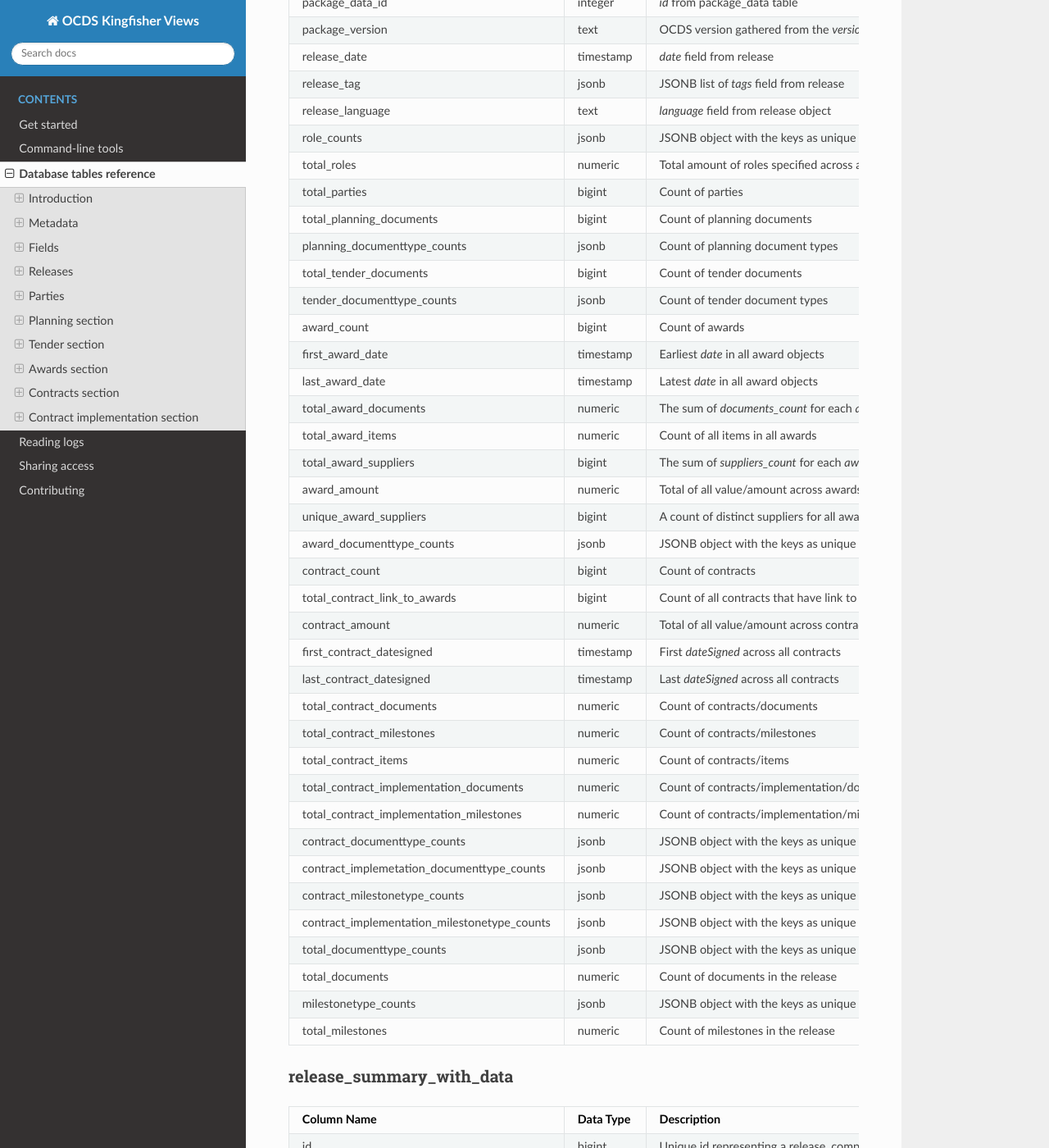
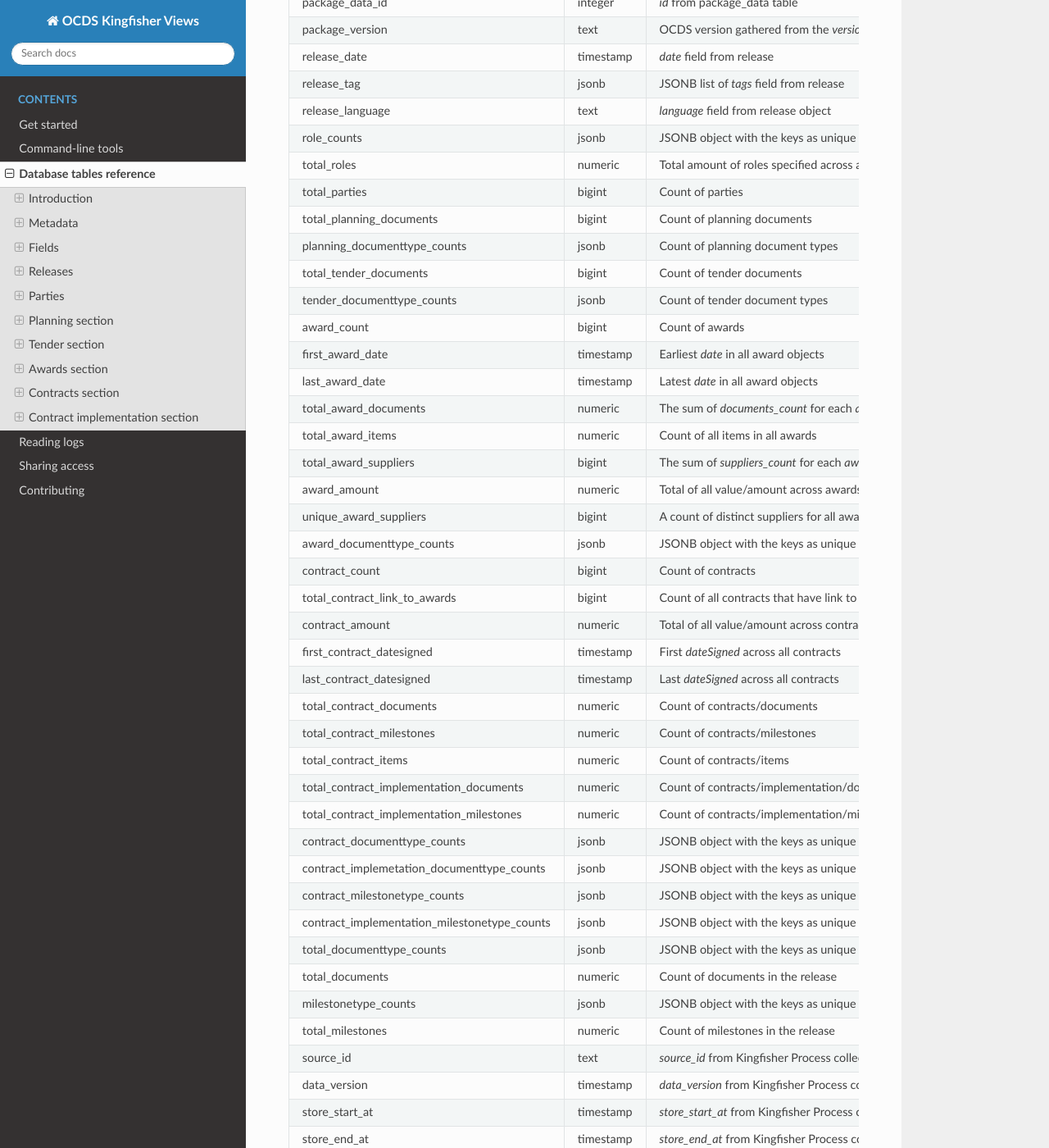
Before and after one commit to open-contracting/kingfisher-summarize, a Sphinx documentation site: the page built from docs/database.rst, in a window 1280 px wide and 1400 px high, scrolled down 4219 px. Shown: the whole window at 82% size. Built offline with Sphinx 7.4.7 and the Read the Docs theme 2.0.0, drawn with Linux system fonts in a browser that asks for light colours; some of the changed text lies outside the part shown.

Commit message:
Consistent naming for release summary (#132)
    Changes VIEW release_summary_with_data to release_summary.

    Changes TABLE release_summary to release_summary_no_data (and
    companion staging table).

    Updates docs to use only definition csv for release_summary.

```diff
--- a/docs/database.rst
+++ b/docs/database.rst
@@ -25,7 +25,7 @@ Foreign key relationships exist on all `tables <https://www.postgresql.org/docs/
 .. image:: _static/erd.png
    :target: _static/erd.png
 
-This diagram can help to identify JOIN conditions. For example, all tables can be joined with the ``release_summary``, ``release_summary_with_data`` and ``release_summary_with_data`` tables on the ``id`` column.
+This diagram can help to identify JOIN conditions. For example, all tables can be joined with the ``release_summary_no_data``, ``release_summary`` and ``release_summary_with_checks`` tables on the ``id`` column.
 
 Some tables have composite foreign keys. These are shown as two lines from one table to another in the diagram. To join such tables:
 
@@ -105,14 +105,6 @@ release_summary
    :header-rows: 1
    :widths: 10, 10, 40
    :file: definitions/release_summary.csv
-
-release_summary_with_data
-~~~~~~~~~~~~~~~~~~~~~~~~~
-
-.. csv-table::
-   :header-rows: 1
-   :widths: 10, 10, 40
-   :file: definitions/release_summary_with_data.csv
 
 release_summary_with_checks
 ~~~~~~~~~~~~~~~~~~~~~~~~~~~
--- a/docs/definitions/release_summary.csv
+++ b/docs/definitions/release_summary.csv
@@ -45,3 +45,13 @@ total_documenttype_counts,jsonb,JSONB object with the keys as unique documentTyp
 total_documents,numeric,Count of documents in the release
 milestonetype_counts,jsonb,JSONB object with the keys as unique milestoneTypes from all milestones in the release and the values as count of the appearances of those milestoneTypes
 total_milestones,numeric,Count of milestones in the release
+source_id,text,`source_id` from Kingfisher Process collection table
+data_version,timestamp,`data_version` from Kingfisher Process collection table
+store_start_at,timestamp,`store_start_at` from Kingfisher Process collection table
+store_end_at,timestamp,`store_end_at` from Kingfisher Process collection table
+sample,boolean,`sample` from Kingfisher Process collection table
+transform_type,text,`transform_type` from Kingfisher Process collection table
+transform_from_collection_id,integer,`transform_from_collection_id` from Kingfisher Process collection table
+deleted_at,timestamp,`deleted_at` from Kingfisher Process collection table
+data,jsonb,`data` from Kingfisher Process data table. This is the whole release in JSONB
+package_data,jsonb,`data` from Kingfisher Process package_data table. This is the package data in either a release or record package. For compiled releaeses generated by Kingfisher Process this is NULL
--- a/docs/definitions/release_summary_with_data.csv
+++ /dev/null
@@ -1,57 +0,0 @@
-Column Name,Data Type,Description
-id,bigint,"Unique id representing a release, compiled_release or record"
-release_type,text,"Either release, record, compiled_release or embedded_release. With ""release"", individual releases are read through the release table. With ""record"", a compiled release is read from a record's compiledRelease field through the record table. With ""compiled_release"", a compiled release is read through the compiled_release table, which is calculated by Kingfisher Process (for example, by merging a collection of releases). With ""embedded_releases"", individual releases are read from a record's releases array through the record table."
-table_id,integer,"`id` from either release, compiled_release or release tables in Kingfisher Process where this row was generated from"
-collection_id,integer,id from Kingfisher collection table
-ocid,text,ocid from the data
-release_id,text,Release id from the data. Relevant for releases and not for compiled_releases or records
-data_id,integer,"id for the ""data"" table in Kingfisher that holds the original JSON data."
-package_data_id,integer,`id` from package_data table
-package_version,text,OCDS version gathered from the `version` field in package
-release_date,timestamp,`date` field from release
-release_tag,jsonb,JSONB list of `tags` field from release
-release_language,text,`language` field from release object
-role_counts,jsonb,JSONB object with the keys as unique `roles` and the values as count of the appearances of those `roles`
-total_roles,numeric,Total amount of roles specified across all parties
-total_parties,bigint,Count of parties
-total_planning_documents,bigint,Count of planning documents
-planning_documenttype_counts,jsonb,Count of planning document types
-total_tender_documents,bigint,Count of tender documents
-tender_documenttype_counts,jsonb,Count of tender document types
-award_count,bigint,Count of awards
-first_award_date,timestamp,Earliest `date` in all award objects
-last_award_date,timestamp,Latest `date` in all award objects
-total_award_documents,numeric,The sum of `documents_count` for each `award` in this release
-total_award_items,numeric,Count of all items in all awards
-total_award_suppliers,bigint,The sum of `suppliers_count` for each `award` in this release
-award_amount,numeric,Total of all value/amount across awards. NOTE: This ignores the fact that amounts could be of different currencies and sums them anyway
-unique_award_suppliers,bigint,"A count of distinct suppliers for all awards for this release, based on the `unique_identifier_attempt` field"
-award_documenttype_counts,jsonb,JSONB object with the keys as unique awards/documents/documentType and the values as count of the appearances of those documentTypes
-contract_count,bigint,Count of contracts
-total_contract_link_to_awards,bigint,Count of all contracts that have link to awards through awardID field
-contract_amount,numeric,Total of all value/amount across contracts. NOTE: This ignores the fact that amounts could be of different currencies and sums them anyway
-first_contract_datesigned,timestamp,First `dateSigned` across all contracts
-last_contract_datesigned,timestamp,Last `dateSigned` across all contracts
-total_contract_documents,numeric,Count of contracts/documents
-total_contract_milestones,numeric,Count of contracts/milestones
-total_contract_items,numeric,Count of contracts/items
-total_contract_implementation_documents,numeric,Count of contracts/implementation/documents
-total_contract_implementation_milestones,numeric,Count of contracts/implementation/milestones
-contract_documenttype_counts,jsonb,JSONB object with the keys as unique contracts/documents/documentType and the values as count of the appearances of those documentTypes
-contract_implemetation_documenttype_counts,jsonb,JSONB object with the keys as unique contracts/implementation/documents/documentType and the values as count of the appearances of those documentTypes
-contract_milestonetype_counts,jsonb,JSONB object with the keys as unique contracts/milestone/milestoneType and the values as count of the appearances of those milestoneTypes
-contract_implementation_milestonetype_counts,jsonb,JSONB object with the keys as unique contracts/implementation/documents/milestoneType and the values as count of the appearances of those milestoneTypes
-total_documenttype_counts,jsonb,JSONB object with the keys as unique documentTypes from all documents in the release and the values as count of the appearances of those documentTypes
-total_documents,numeric,Count of documents in the release
-milestonetype_counts,jsonb,JSONB object with the keys as unique milestoneTypes from all milestones in the release and the values as count of the appearances of those milestoneTypes
-total_milestones,numeric,Count of milestones in the release
-source_id,text,`source_id` from Kingfisher Process collection table
-data_version,timestamp,`data_version` from Kingfisher Process collection table
-store_start_at,timestamp,`store_start_at` from Kingfisher Process collection table
-store_end_at,timestamp,`store_end_at` from Kingfisher Process collection table
-sample,boolean,`sample` from Kingfisher Process collection table
-transform_type,text,`transform_type` from Kingfisher Process collection table
-transform_from_collection_id,integer,`transform_from_collection_id` from Kingfisher Process collection table
-deleted_at,timestamp,`deleted_at` from Kingfisher Process collection table
-data,jsonb,`data` from Kingfisher Process data table. This is the whole release in JSONB
-package_data,jsonb,`data` from Kingfisher Process package_data table. This is the package data in either a release or record package. For compiled releaeses generated by Kingfisher Process this is NULL
--- a/docs/develop/setup.rst
+++ b/docs/develop/setup.rst
@@ -37,4 +37,4 @@ To test your changes, you need to have some data loaded. The `test data <https:/
 #. Look at the data that has been created, so you have something to compare against when you make changes.
 
    -  Select from tables in the ``view_data_collection_1`` schema
-   -  Select from the table ``release_summary_with_data``
+   -  Select from the view ``release_summary``
```
Also changed, not shown: other parts of docs/database.rst (+2 -2 lines), 7 other files.
